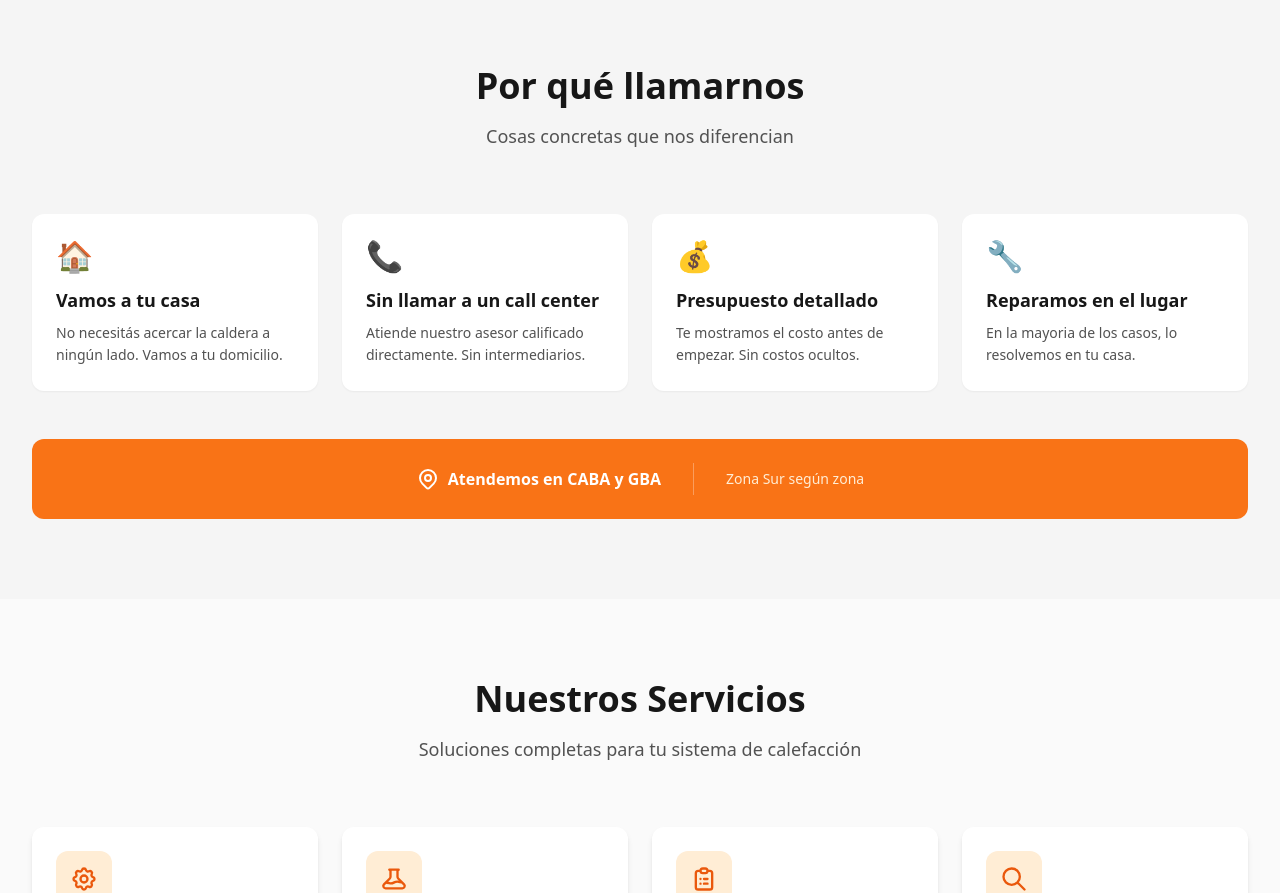
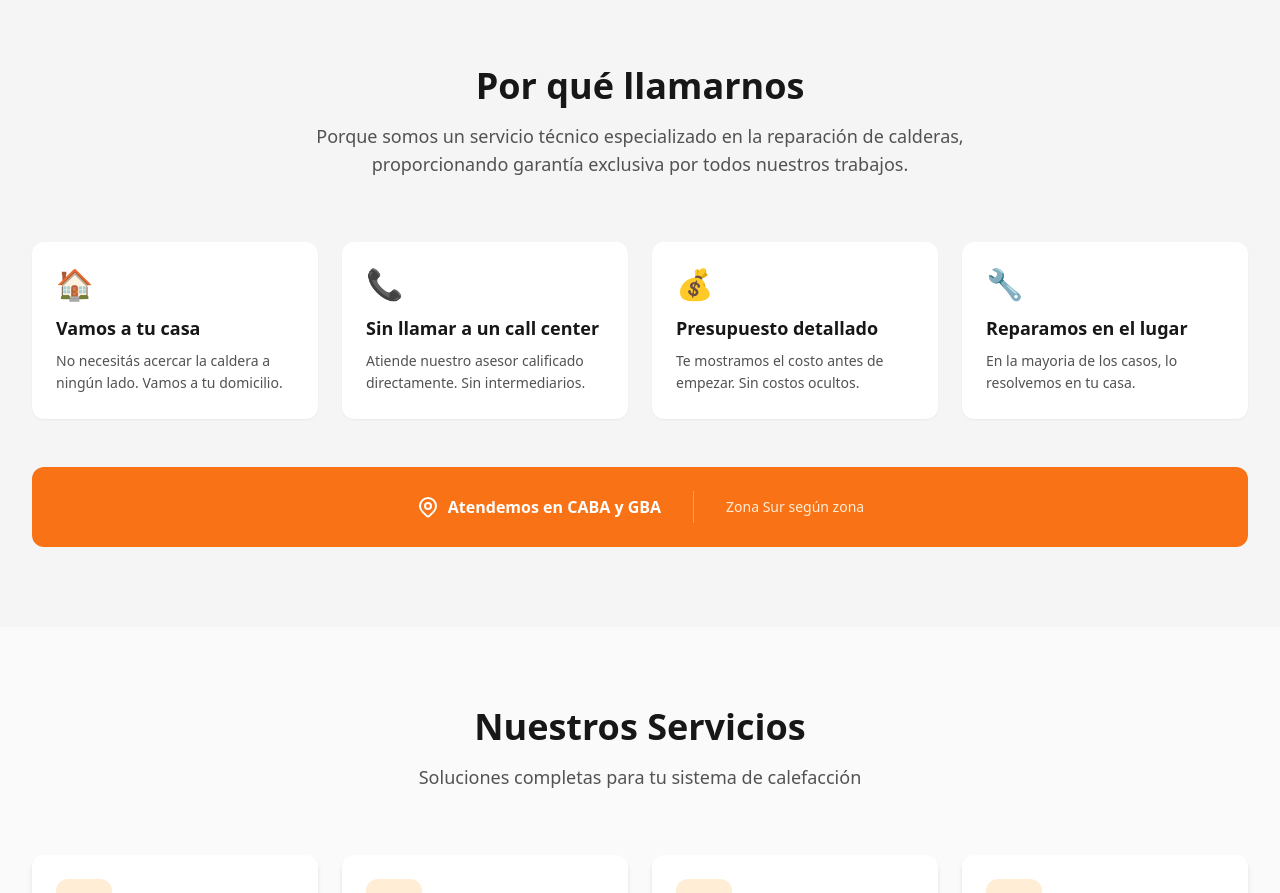
Before and after one commit to tomas0011/calderas-ya, a Next.js app: page / in a window 1280 px wide. Shown: the part 1340-2233 px from the top of the page. Built offline with nearby package versions, Linux system fonts and the light colour scheme.

Commit message:
label "por que llamarnos"

```diff
--- a/components/Beneficios.tsx
+++ b/components/Beneficios.tsx
@@ -38,7 +38,7 @@ export default function Beneficios() {
             Por qué llamarnos
           </h2>
           <p className="section-subtitle">
-            Cosas concretas que nos diferencian
+            Porque somos un servicio técnico especializado en la reparación de calderas, proporcionando garantía exclusiva por todos nuestros trabajos.
           </p>
         </div>
 
```
